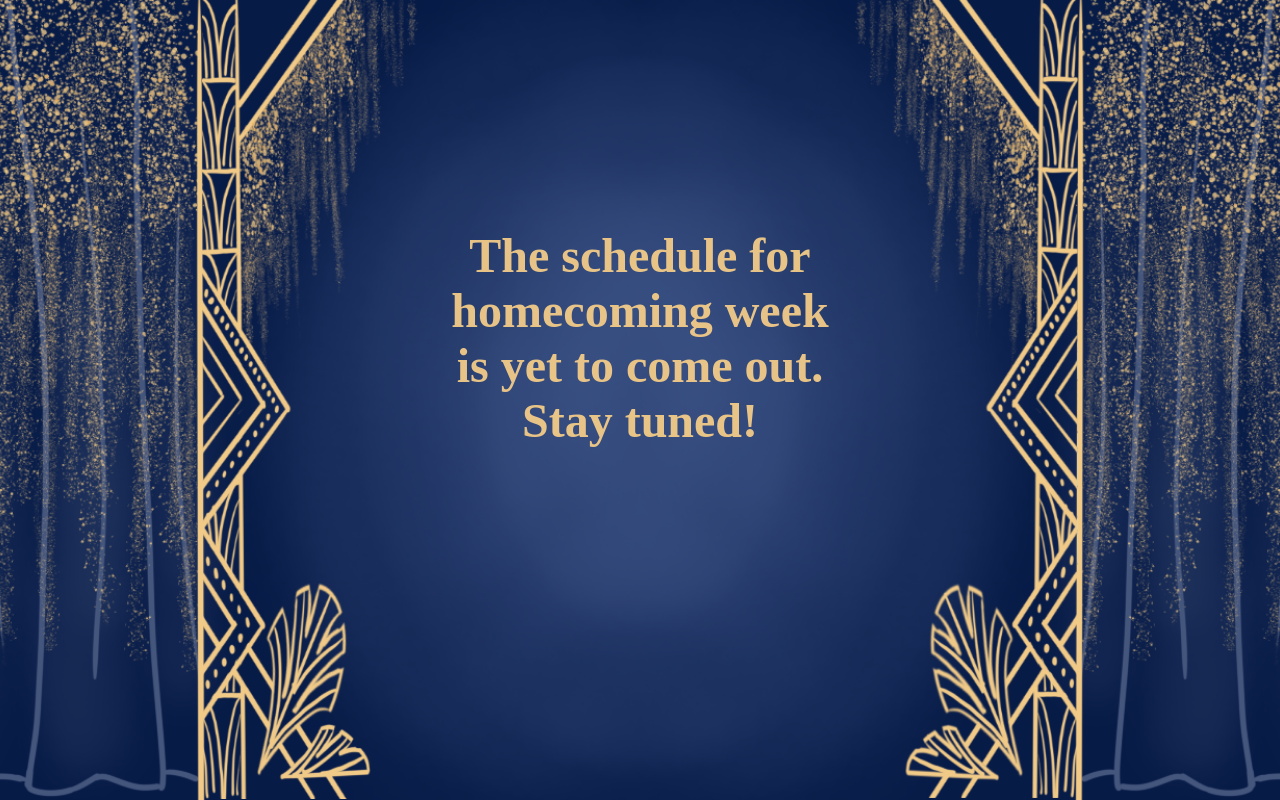
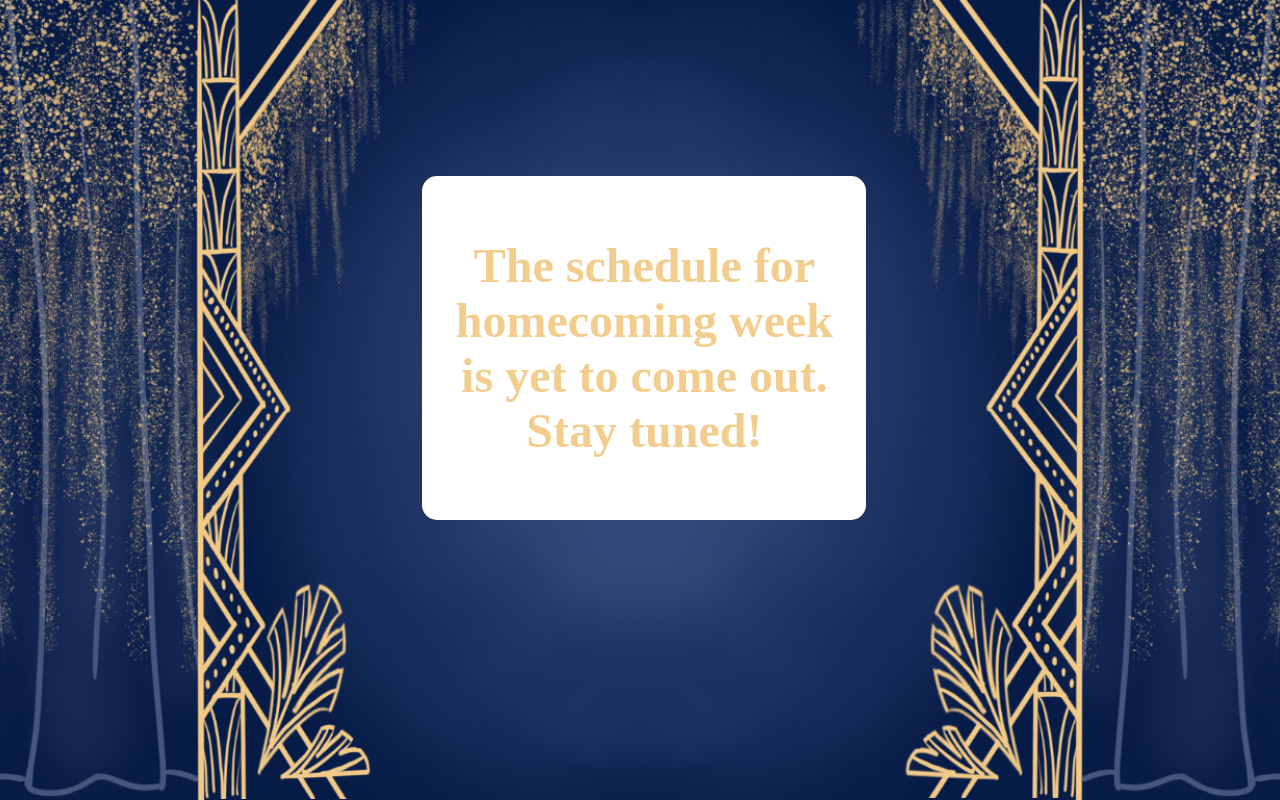
Before and after one commit to CI-Innovation/Hoco24-25, a plain HTML site: page pages/leaderboard.html in a window 1280 px wide. Drawn offline with Linux system fonts and the light colour scheme; a web font is replaced by a local one.

Commit message:
added padding for text

```diff
--- a/pages/leaderboard.html
+++ b/pages/leaderboard.html
@@ -3,7 +3,7 @@
 <head>
     <meta charset="UTF-8">
     <meta name="viewport" content="width=device-width, initial-scale=1.0">
-    <title>Senior Athlete Recognition</title>
+    <title>Leaderboard</title>
     <link rel="stylesheet" href="leaderboardstyle.css">
 </head>
 <body>
--- a/pages/leaderboardstyle.css
+++ b/pages/leaderboardstyle.css
@@ -17,9 +17,12 @@ html, body {
 
 .announcement {
     position: absolute;
-    left: 35%;
-    bottom: 40%;
-    width: 30%
+    left: 33%;
+    bottom: 35%;
+    width: 30%;
+    background-color: white; /* White background */
+    border-radius: 15px; /* Rounded corners */
+    padding: 30px; /* Add padding inside the div */
 }
 
 .announcement h1 {
```
Also changed, not shown: img/Citation.png (added), img/Menu.png (added), 2 other files.
